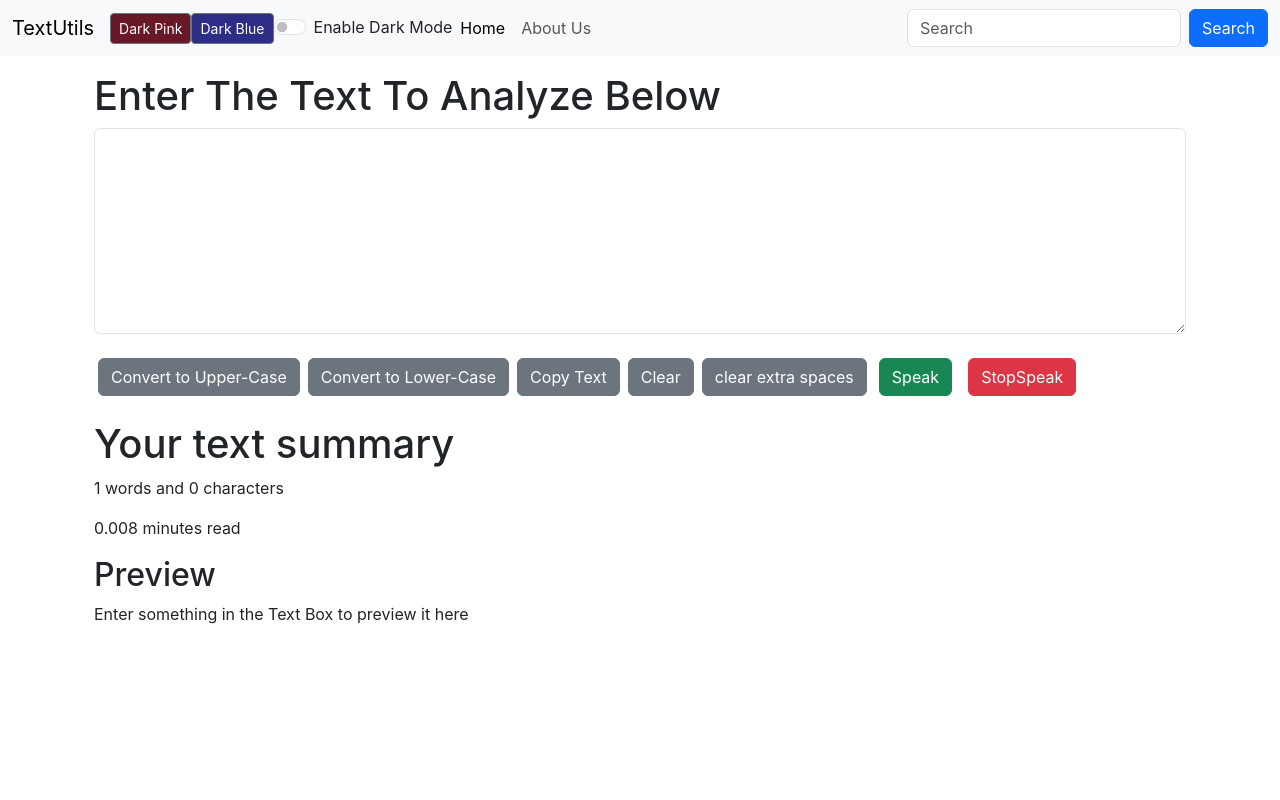
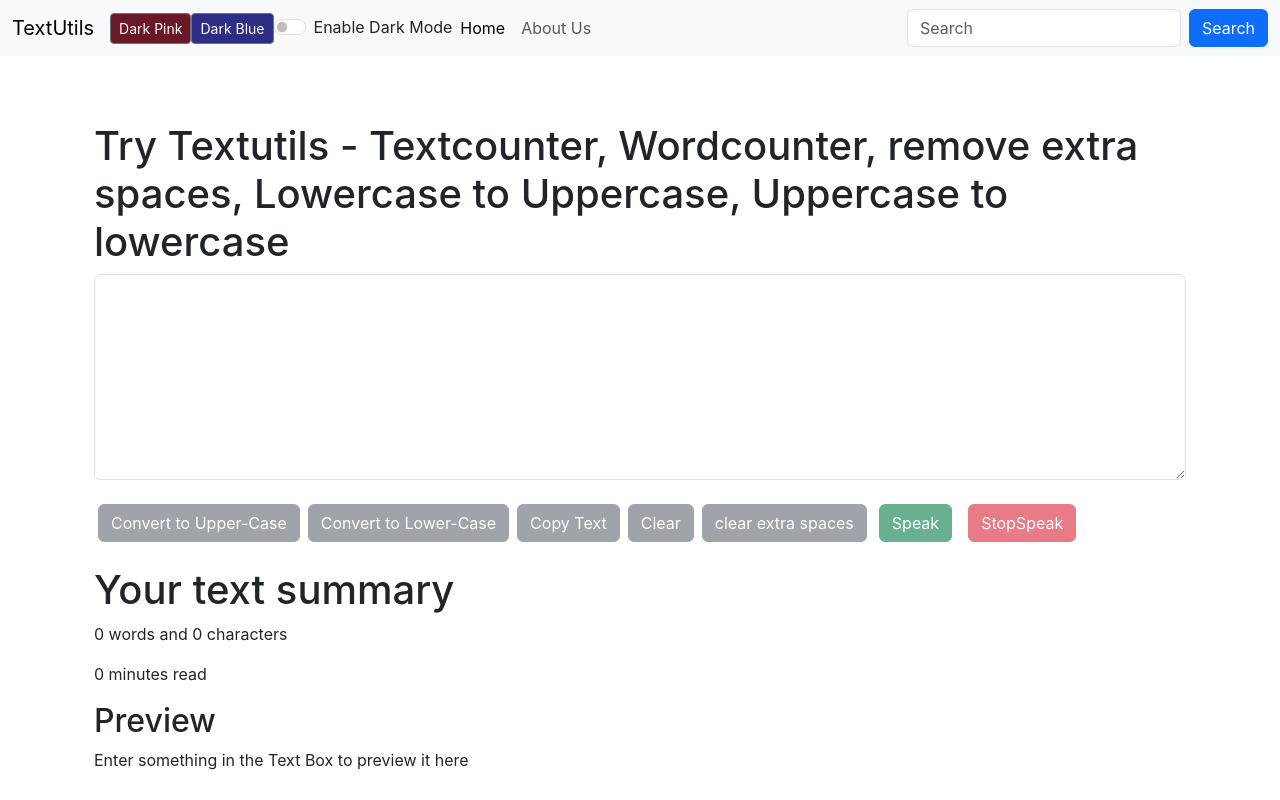
Before and after one commit to don0716/textutils-app, a React (Create React App) app: page / in a window 1280 px wide. Built offline with nearby package versions, Linux system fonts and the light colour scheme.

Commit message:
deploy error fix
not successfull

```diff
--- a/package.json
+++ b/package.json
@@ -7,6 +7,7 @@
     "@testing-library/jest-dom": "^5.17.0",
     "@testing-library/react": "^13.4.0",
     "@testing-library/user-event": "^13.5.0",
+    "gh-pages": "^6.0.0",
     "react": "^18.2.0",
     "react-dom": "^18.2.0",
     "react-router-dom": "^6.15.0",
--- a/public/index.html
+++ b/public/index.html
@@ -7,7 +7,7 @@
     <meta name="theme-color" content="#000000" />
     <meta
       name="description"
-      content="TextUtils is a Text Based utility which can be used to manupulate your text in the way you want."
+      content="TextUtils is a Text Based utility which can be used to manupulate your text in the way you want. Textutils is a word counter anda character counting utility which can be used to manipulate your text in the way you want. you can remove extra spaces, copy the manipulated text as well as convert your text from Uppercase to Lowercasse and lowercase to Uppercase. you can also listen to what you have written using the speak button"
     />
     <link rel="apple-touch-icon" href="%PUBLIC_URL%/apple-touch-icon.png" />
     <!--
@@ -27,7 +27,7 @@
 
     <link href="https://cdn.jsdelivr.net/npm/bootstrap@5.3.1/dist/css/bootstrap.min.css" rel="stylesheet" integrity="sha384-4bw+/aepP/YC94hEpVNVgiZdgIC5+VKNBQNGCHeKRQN+PtmoHDEXuppvnDJzQIu9" crossorigin="anonymous">
 
-    <title>Text-Utils - Home</title>
+    <title>Text-Utils - Word counter | character counter | lowercase to Uppercase | Uppercase to lowercase</title>
   </head>
   <body>
     <noscript>You need to enable JavaScript to run this app.</noscript>
--- a/src/App.js
+++ b/src/App.js
@@ -67,19 +67,21 @@ function App() {
   return (
     <>
     <Navbar title= "TextUtils" about= "About Us" mode={mode} toggleMode={toggleMode} themeChangeHandler={themeChangeHandler}></Navbar>
-    <Alert alert={alert}/>
+
+      <Alert alert={alert}/>
+
 
     {/* <div className="container my-3">
        <TextForm heading = "Enter The Text To Analyze Below" mode={mode} showAlert={showAlert}/>
        <About mode={mode}/>
     </div> */}
 
-    <div className="container my-3">
+    <div className="container my-3 mb-4">
      <Routes>
-        <Route exact path="/" element={<TextForm heading = "Enter The Text To Analyze Below" mode={mode} showAlert={showAlert}/>}/>
+        <Route path="/" element={<TextForm heading = "Try Textutils - Textcounter, Wordcounter, remove extra spaces, Lowercase to Uppercase, Uppercase to lowercase" mode={mode} showAlert={showAlert}/>}/>
 
         <Route path="/about" element={<About mode={mode}/>}/>
-      </Routes>
+     </Routes>
     </div>
 
 
--- a/src/components/Alert.js
+++ b/src/components/Alert.js
@@ -3,13 +3,16 @@ import React from 'react'
 function Alert(props) {
     console.log(props.alert)
   return (
+    <div style={{height: "50px"}}>
+      {props.alert && <div>
+        <div className={`alert alert-${props.alert.type} alert-dismissible fade show`} role="alert">
+              <strong>{props.alert.msg}</strong>
+              {/* <button type="button" className="btn-close" data-bs-dismiss="alert" aria-label="Close"></button> */}
+      </div>
+      </div>}
 
-    props.alert && <div>
-      <div className={`alert alert-${props.alert.type} alert-dismissible fade show`} role="alert">
-            <strong>{props.alert.msg}</strong>
-            {/* <button type="button" className="btn-close" data-bs-dismiss="alert" aria-label="Close"></button> */}
-     </div>
     </div>
+
   )
 }
 
--- a/src/components/Navbar.js
+++ b/src/components/Navbar.js
@@ -12,6 +12,10 @@ export default function Navbar(props) {
 
       <button value="pink" style={{backgroundColor: "#681826"}} type="button" className="btn btn-secondary btn-sm" onClick={props.themeChangeHandler}>Dark Pink</button>
       <button value="blue" style={{backgroundColor: "#2d2d85"}} type="button" className="btn btn-secondary btn-sm" onClick={props.themeChangeHandler}>Dark Blue</button>
+{/*
+      <div className="d-flex">
+        <div onClick={props.togglehandler} className='bg-primary rounded mx-2' style={{height: "30px", width:"30px"}}></div>
+      </div> */}
 
         <div className={`form-check form-switch text-${props.mode==='dark'?'light':'dark'}`}>
           <input onClick={props.toggleMode} className="form-check-input" type="checkbox" role="switch" id="flexSwitchCheckDefault"/>
--- a/src/components/TextForm.js
+++ b/src/components/TextForm.js
@@ -66,21 +66,21 @@ export default function TextForm(props) {
           <div className="mb-3">
             <textarea style={{backgroundColor: props.mode==='dark'?'#d1d1d1':'white', color: props.mode === 'dark'?"white":"black"} } className="form-control" value={text} id="myBox" rows="8" onChange={handleChange}></textarea>
           </div>
-          <button className={`btn btn-secondary mx-1`} onClick={onClickUpHandler}>Convert to Upper-Case</button>
-          <button className={`btn btn-secondary mx-1`} onClick={onClickDownHandler}>Convert to Lower-Case</button>
-          <button className={`btn btn-secondary mx-1`} onClick={copyHandler}>Copy Text</button>
-          <button className={`btn btn-secondary mx-1`} onClick={onClickClearHandler}>Clear</button>
-          <button className={`btn btn-secondary mx-1`} onClick={clearSpacesHandler}>clear extra spaces</button>
+          <button disabled = {text.length === 0} className={`btn btn-secondary mx-1 my-1`} onClick={onClickUpHandler}>Convert to Upper-Case</button>
+          <button disabled = {text.length === 0} className={`btn btn-secondary mx-1 my-1`} onClick={onClickDownHandler}>Convert to Lower-Case</button>
+          <button disabled = {text.length === 0} className={`btn btn-secondary mx-1 my-1`} onClick={copyHandler}>Copy Text</button>
+          <button disabled = {text.length === 0} className={`btn btn-secondary mx-1 my-1`} onClick={onClickClearHandler}>Clear</button>
+          <button disabled = {text.length === 0} className={`btn btn-secondary mx-1 my-1`} onClick={clearSpacesHandler}>clear extra spaces</button>
 
-          <button type="button" onClick={speakHandler} className="btn btn-success mx-2 my-2">Speak</button>
-          <button type="button" onClick={cancelSpeakHandler} className="btn btn-danger mx-2 my-2">StopSpeak</button>
+          <button disabled = {text.length === 0} type="button" onClick={speakHandler} className="btn btn-success mx-2 my-2">Speak</button>
+          <button disabled = {text.length === 0} type="button" onClick={cancelSpeakHandler} className="btn btn-danger mx-2 my-2">StopSpeak</button>
 
       </div>
 
       <div className="container my-3">
         <h1>Your text summary</h1>
-        <p>{text.split(' ').length} words and {text.length} characters</p>
-        <p>{0.008 * text.split(' ').length} minutes read</p>
+        <p>{text.split(' ').filter((ele)=>{return ele.length!==0}).length} words and {text.length} characters</p>
+        <p>{0.008 * text.split(' ').filter((ele)=>{return ele.length!==0}).length} minutes read</p>
         <h2>Preview</h2>
         <p>{text.length>0?text:"Enter something in the Text Box to preview it here"}</p>
       </div>
--- a/src/index.js
+++ b/src/index.js
@@ -1,4 +1,4 @@
-import React, { StrictMode } from 'react';
+import React from 'react';
 import ReactDOM from 'react-dom/client';
 import './index.css';
 import App from './App';
```
Also changed, not shown: src/components/About.js (+6 -6 lines), 1 other file (tests, documents, lock files or other folders).
